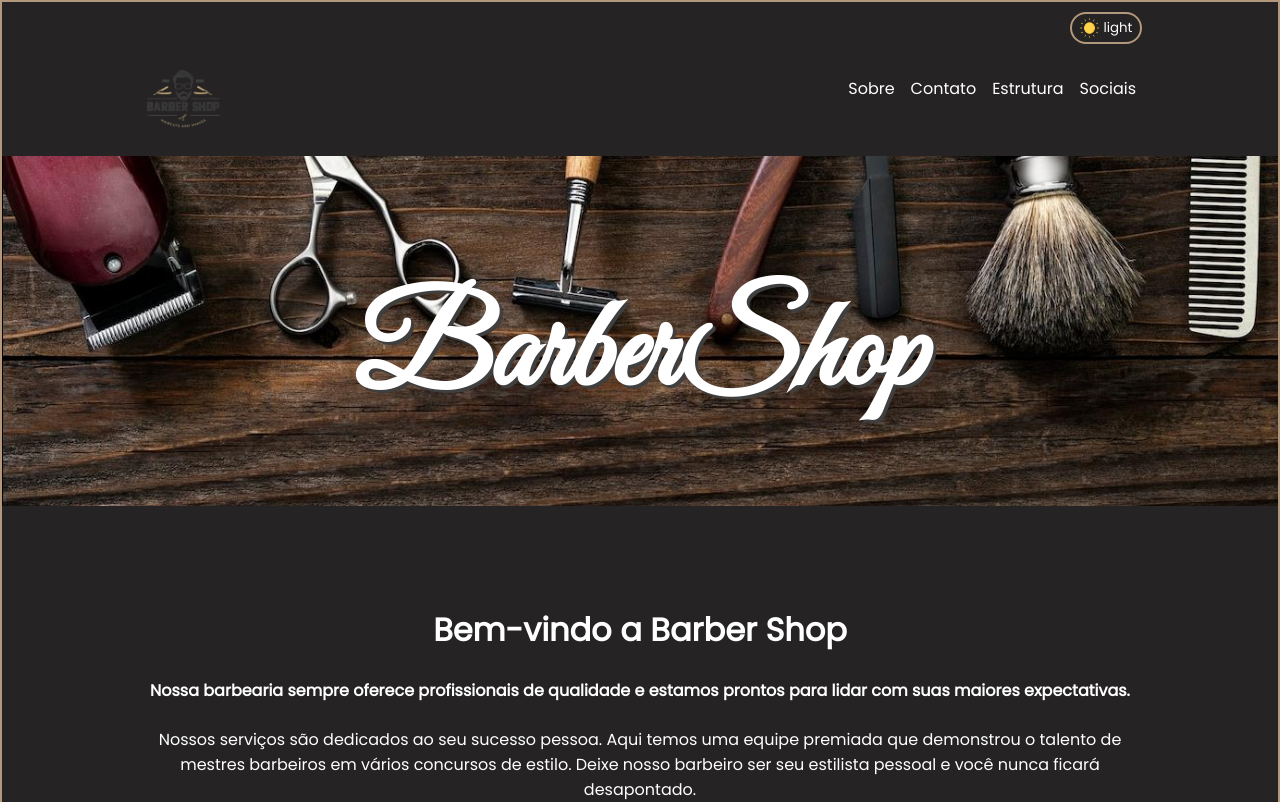
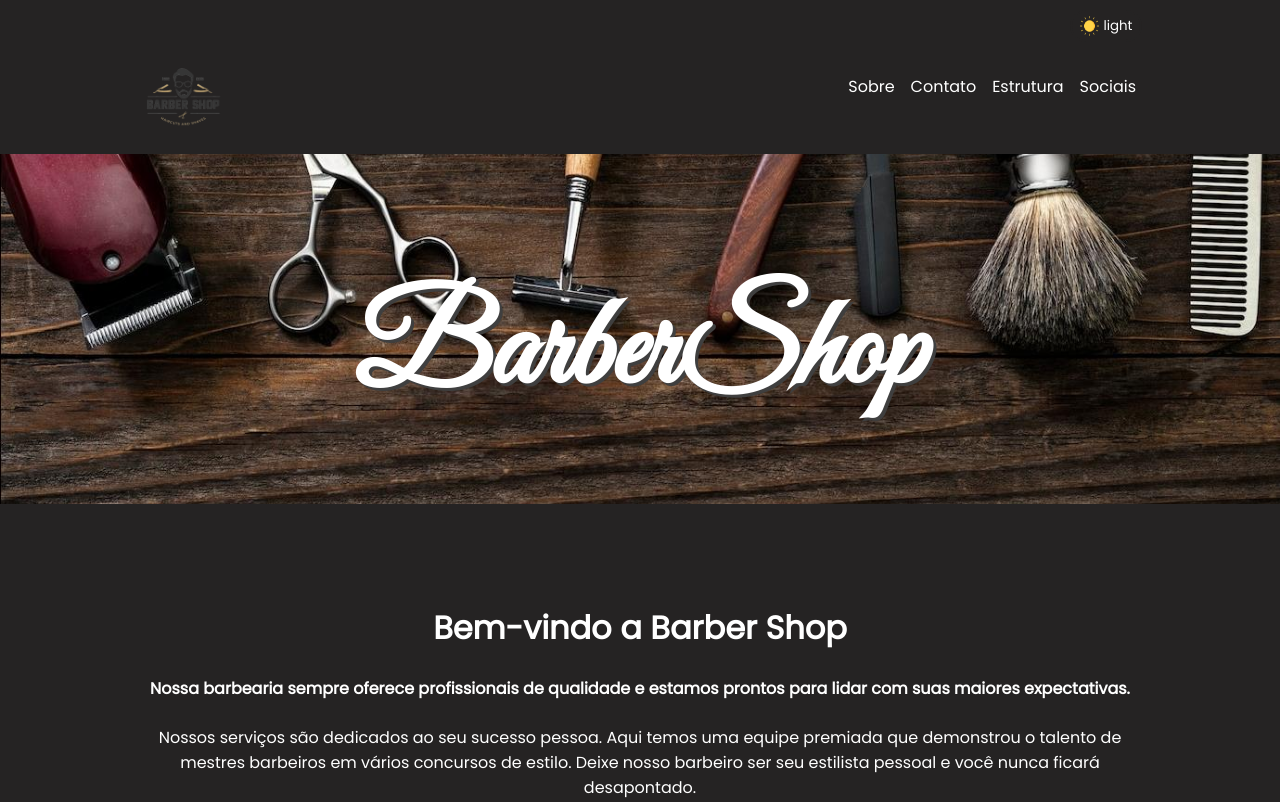
Before and after one commit to denervalspelizario/BarberShop-react-sass, a React (Vite) app in the folder barberShop/: page / in a window 1280 px wide. Shown: the top 802 px of the page. Built offline with nearby package versions, Linux system fonts and the light colour scheme.

Commit message:
update projeto barbershop refatoracao light mode

```diff
--- a/barberShop/src/styles/App.sass
+++ b/barberShop/src/styles/App.sass
@@ -4,7 +4,7 @@
 .light__mode
     background-color: variables.$color-dark
     color: variables.$color-light
-    border: 2px solid variables.$border-menu
+
 
     a
         color: variables.$color-light
```
